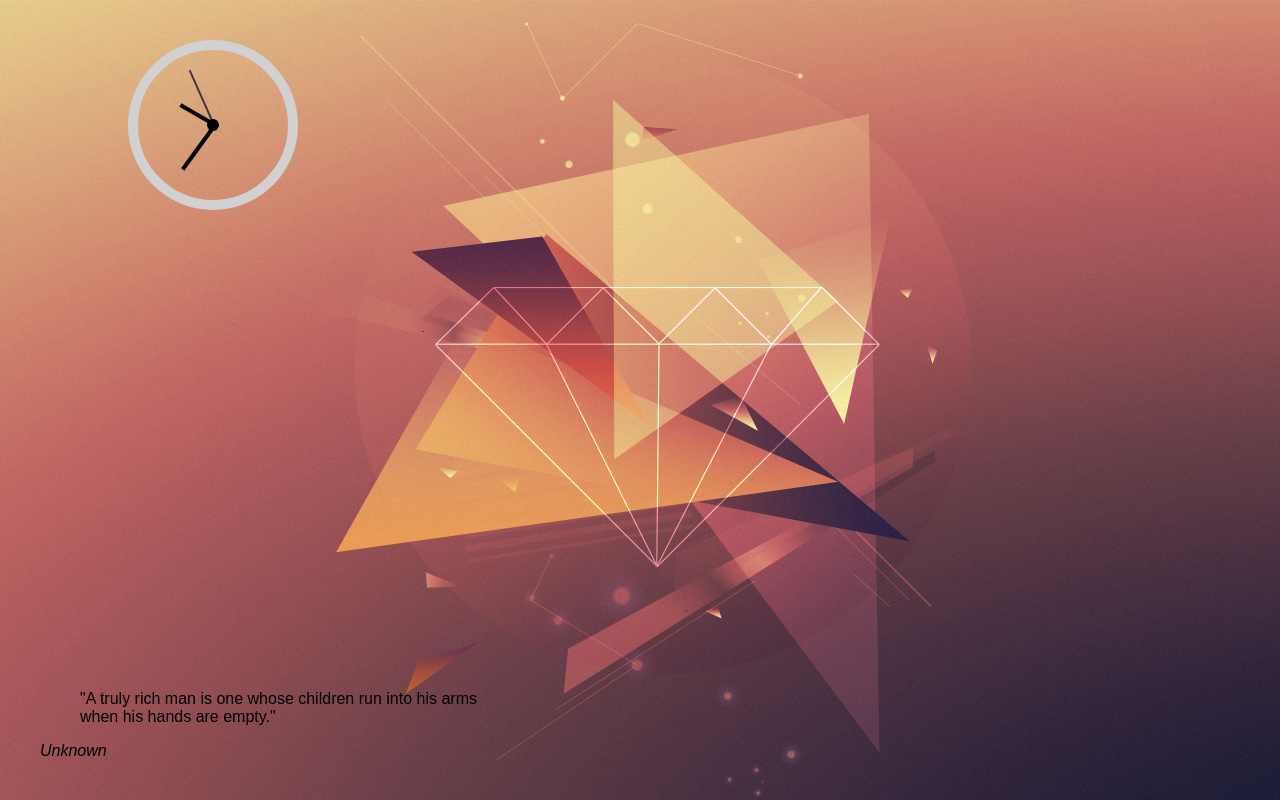
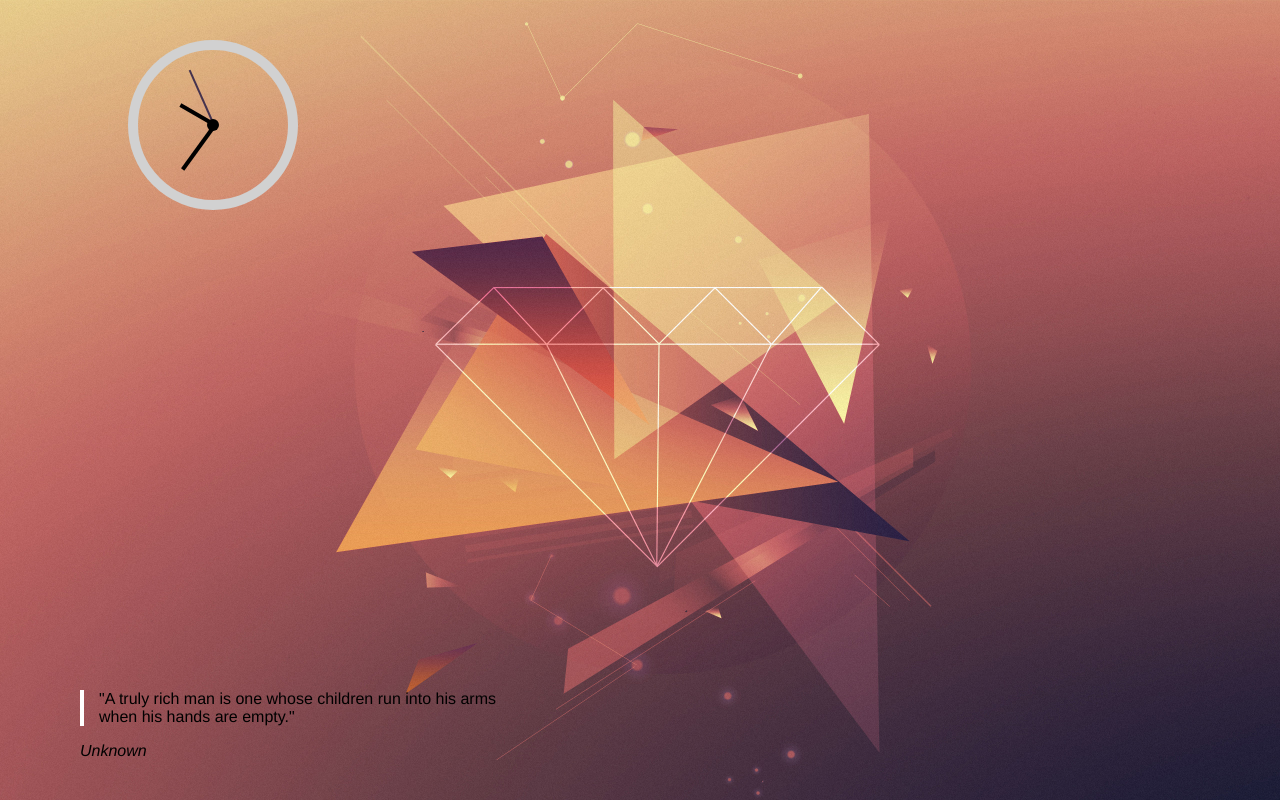
Before and after one commit to abidRahim/multi-plugin-chrome-extension, a browser extension: page Project/chrome_extension/index.html in a window 1280 px wide. Drawn offline with Linux system fonts and the light colour scheme.

Commit message:
improved quote

```diff
--- a/Project/chrome_extension/css/main.css
+++ b/Project/chrome_extension/css/main.css
@@ -3,6 +3,10 @@
 
 :root {
   --change: url('../img/1.jpg');
+}
+
+body {
+  font-family: 'Helvetica Neue', Arial, Helvetica, sans-serif;
 }
 
 .back {
@@ -90,3 +94,12 @@
   align-self: end;
   margin: 0 0 40px 40px;
 }
+
+blockquote {
+  border-left: 4px solid white;
+  padding-left: 15px;
+}
+
+cite {
+  margin-left: 40px;
+}
--- a/Project/chrome_extension/js/main.js
+++ b/Project/chrome_extension/js/main.js
@@ -20,7 +20,6 @@ function randomize(arr) {
     a[random] = temp;
   }
 }
-
 
 document.addEventListener('click', backgroundHandler);
 
@@ -78,3 +77,5 @@ function quoteGenerator() {
 
 quoteGenerator();
 setInterval(quoteGenerator, 8000);
+
+// ToDo List
```
Also changed, not shown: 2 other files.
